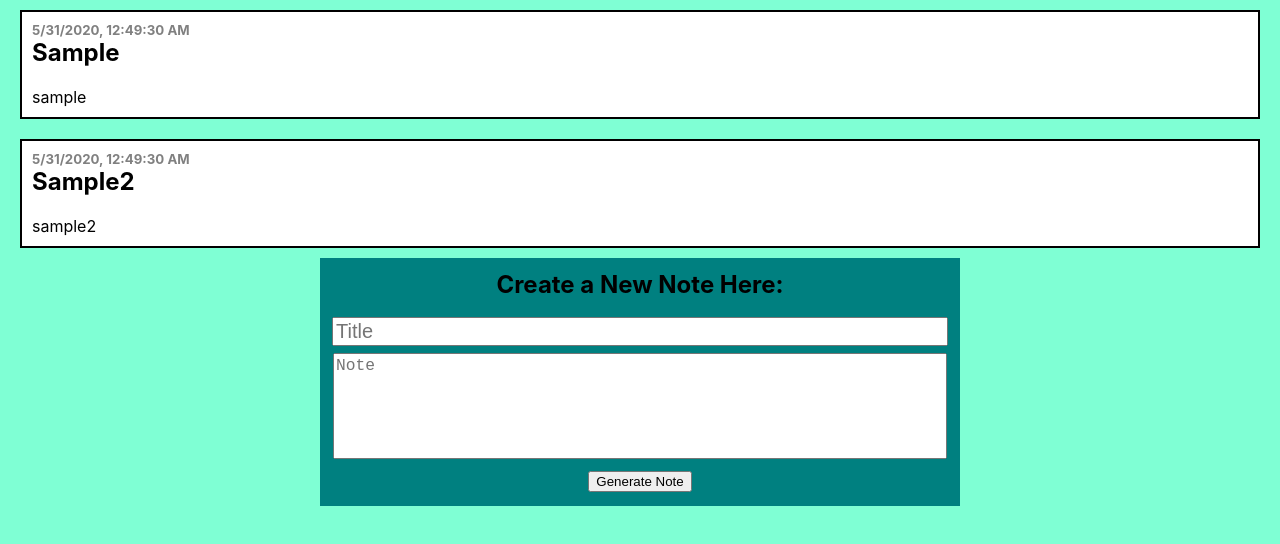
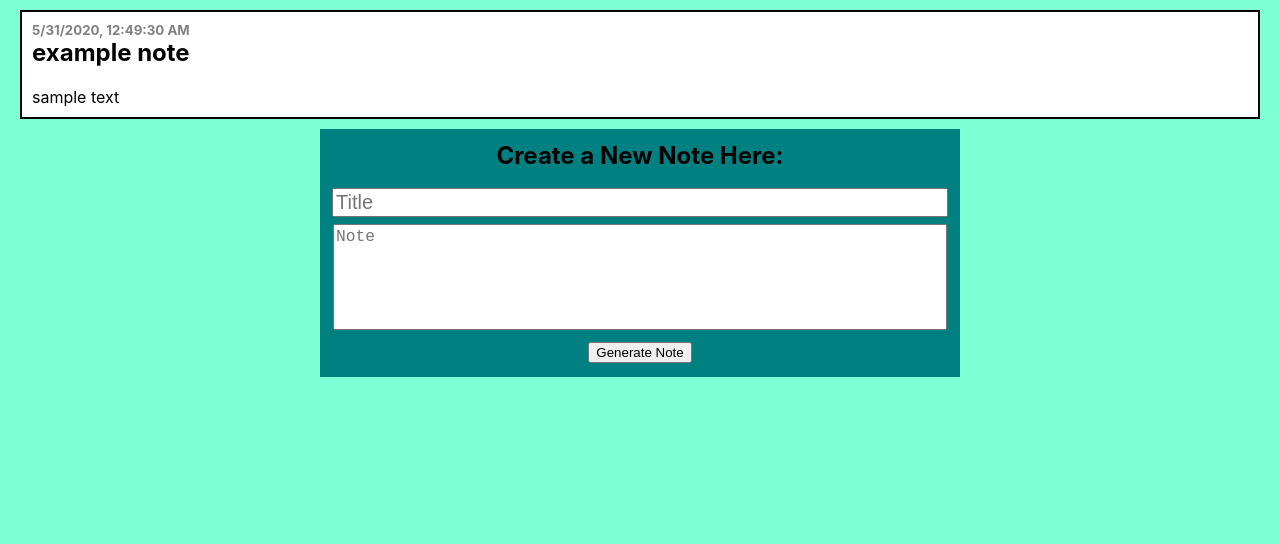
Before and after one commit to mc2522/Notetaking_App, a React (Create React App) app: page / in a window 1280 px wide. Shown: the top 544 px of the page. Built offline with nearby package versions, Linux system fonts and the light colour scheme.

Commit message:
added state to App that keeps track of notes

```diff
--- a/src/App.js
+++ b/src/App.js
@@ -3,14 +3,40 @@ import Note from './Note'
 import CreateNote from './CreateNote'
 import './App.css'
 
-function App() {
-  	return (
-    	<div className="App">
-			<Note title="Sample" text="sample" />
-			<Note title="Sample2" text="sample2" />
-			<CreateNote />
-    	</div>
-  	)
+class App extends React.Component {
+	constructor() {
+		super()
+		this.state = {
+			// array of objects with properties of title and text that represents notes
+			notes: []
+		}
+		this.handleSubmit = this.handleSubmit.bind(this)
+	}
+
+	// this method handles submits from the createNote form
+	handleSubmit() {
+		this.setState( (prevState) => {
+			return (
+				prevState.notes.append()
+			)
+		})
+	}
+
+	render() {
+		// maps the notes in state to another array with every element as a component
+		const noteComponents = this.state.notes.map((note) => {
+			return <Note title={note.title} text={note.text} />
+		})
+		noteComponents.push(<Note title="example note" text="sample text" />)
+
+		return (
+			<div className="App">
+				{/* array of note components */}
+				{noteComponents}
+				<CreateNote onChange={this.handleSubmit} />
+			</div>
+		)
+	}
 }
 
 export default App
```
